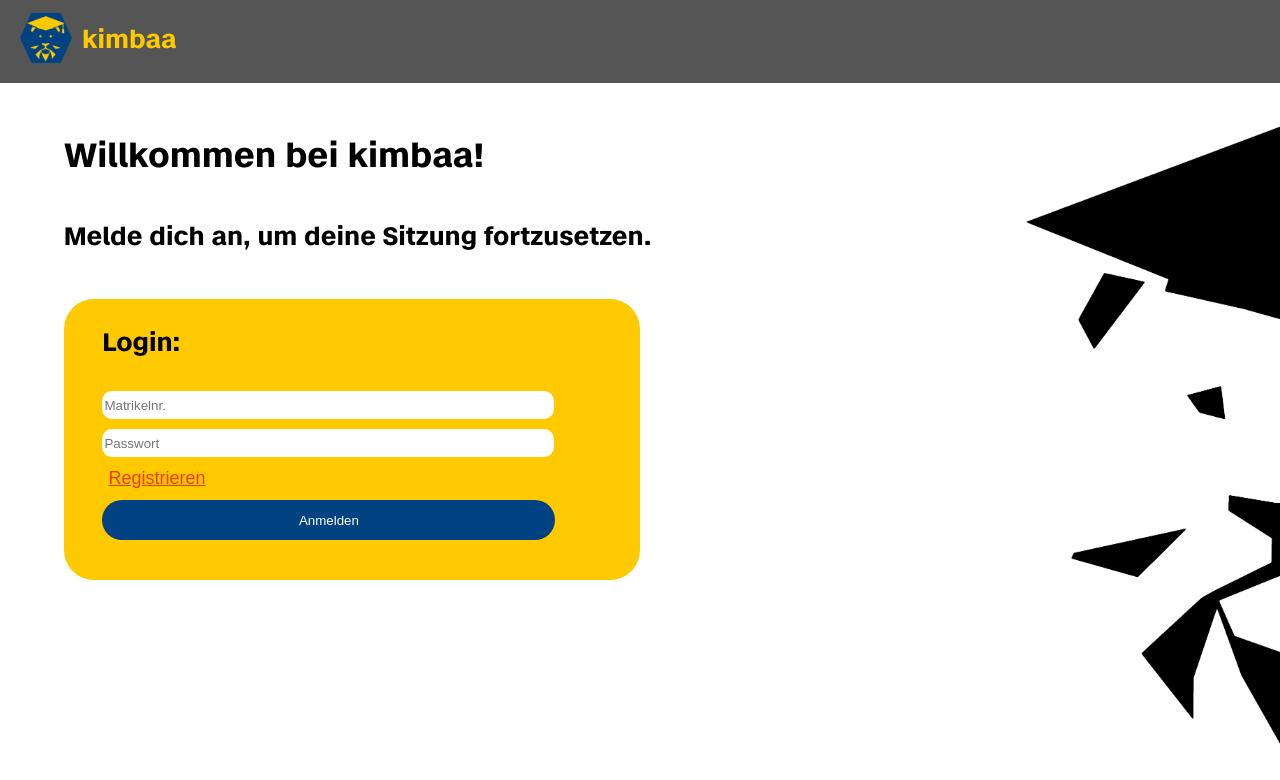
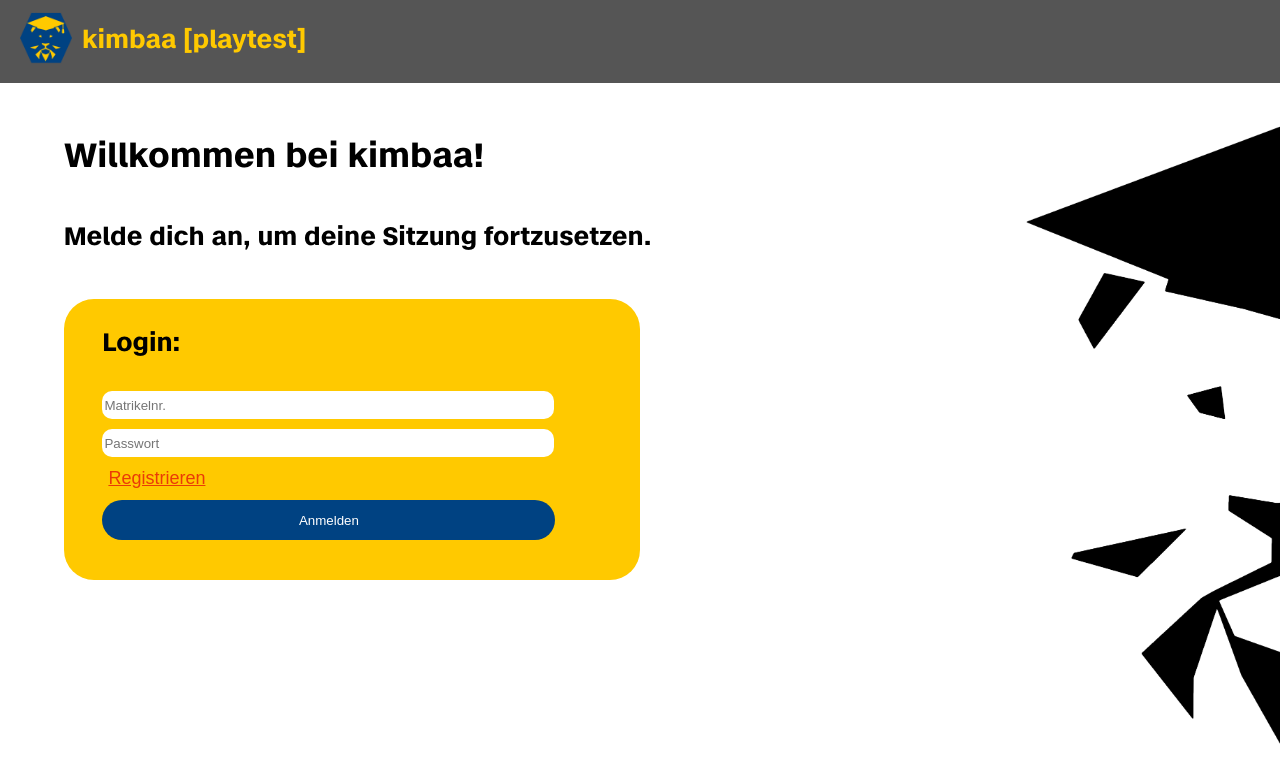
Before and after one commit to T4ke-Github/kimbaa-RC, a React (Create React App) app in the folder frontend/: page / in a window 1280 px wide. Shown: the top 780 px of the page. Built offline with nearby package versions, Linux system fonts and the light colour scheme.

Commit message:
added playtest version to topmenu

```diff
--- a/frontend/src/components/TopMenu.js
+++ b/frontend/src/components/TopMenu.js
@@ -58,7 +58,7 @@ class TopMenu extends Component{
                     <img alt="" src="kimbaa_logo_256.png" width="52" height="52" className="d-inline-block align-top"/>
                 </Navbar.Brand>
                 <Nav>
-                    <h2 onClick={this.contextualLogoAction}>kimbaa</h2>
+                    <h2 onClick={this.contextualLogoAction}>kimbaa [playtest]</h2>
                 </Nav>
                 {widget}
             </Navbar>
--- a/frontend/src/components/UserWidget.js
+++ b/frontend/src/components/UserWidget.js
@@ -38,7 +38,7 @@ class UserWidget extends Component{
                         padding-right: 14px;
                         padding-top: 6px;
                         padding-bottom: 6px;
-                        margin-left: calc(100vw - 300px);
+                        margin-left: calc(100vw - 450px);
                     }
                     .logoutButton:hover{
                         background-color: #00a0aa;
```
